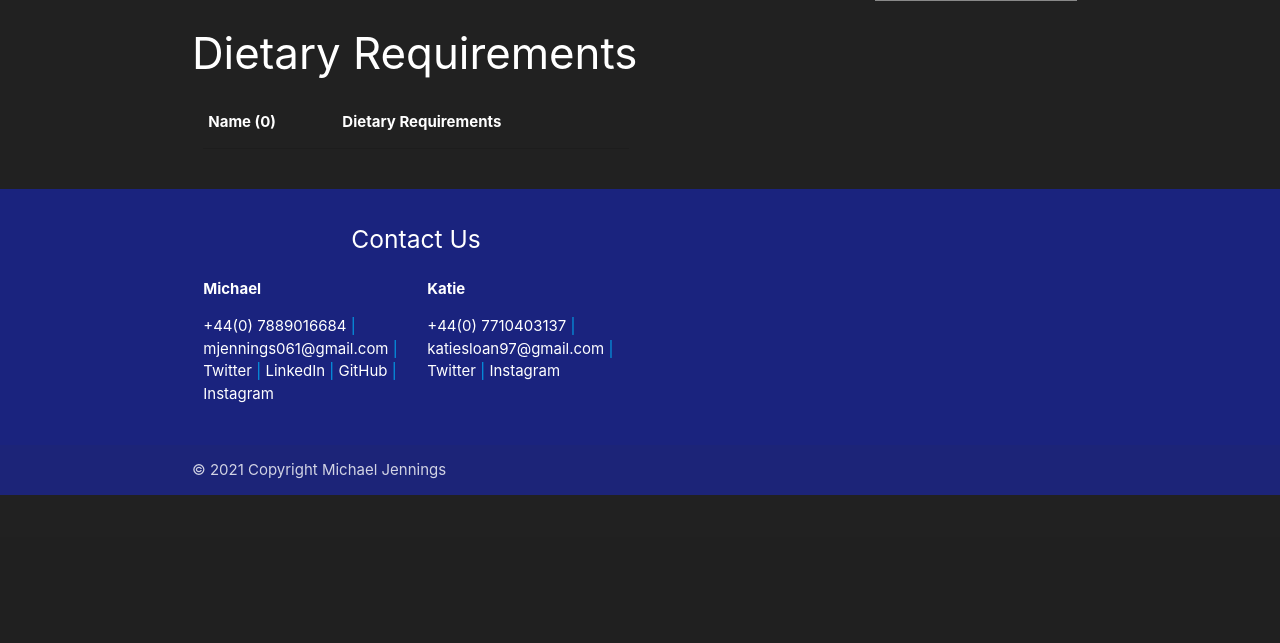
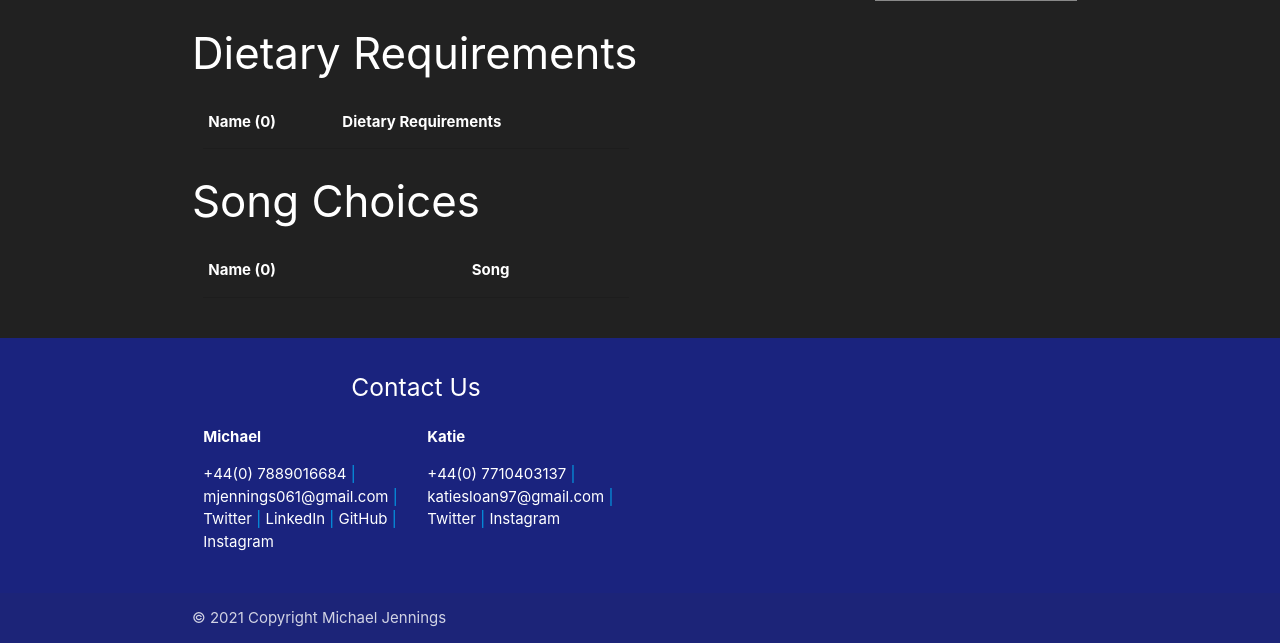
Before and after one commit to mjennings061/wedsite_two, a Django app: page /guest_summary/ in a window 1280 px wide. Shown: the part 263-906 px from the top of the page. Before the commit the page ends 758 px from the top, so only its background shows below. Run offline with Django 3.2, Linux system fonts and the light colour scheme; the visitor is signed in with stand-in values (Sample User, id 1); data comes from the database, SQL or seed files in the repository; data that the repository does not hold is empty.

Commit message:
Added song choice display in /guest_summary

```diff
--- a/core/templates/core/guest_summary.html
+++ b/core/templates/core/guest_summary.html
@@ -81,4 +81,25 @@
             </table>
         </div>
     </div>
+    <div class="row">
+        <h3>Song Choices</h3>
+        <div class="col l6 s6">
+            <table>
+                <thead>
+                <tr>
+                    <th>Name ({{ songs | length }})</th>
+                    <th>Song</th>
+                </tr>
+                </thead>
+                <tbody>
+                {% for guest in songs %}
+                    <tr>
+                        <td>{{ guest.name }}</td>
+                        <td>{{ guest.song }}</td>
+                    </tr>
+                {% endfor %}
+                </tbody>
+            </table>
+        </div>
+    </div>
 {% endblock %}
--- a/core/views.py
+++ b/core/views.py
@@ -135,7 +135,7 @@ class GuestSummaryView(LoginRequiredMixin, UserPassesTestMixin, TemplateView):
         # Dietary requirements as [{username, dietary}]
         guests_dietary = self.get_dietary_requirements(users)
         # TODO: Add song recommendations by user
-
+        guests_song = self.get_song_choices(users)
 
         # Return all four context lists
         context = {
@@ -143,7 +143,8 @@ class GuestSummaryView(LoginRequiredMixin, UserPassesTestMixin, TemplateView):
             'ceremony': guests_ceremony,
             'not_going': guests_not_going,
             'no_response': guests_no_response,
-            'dietary': guests_dietary
+            'dietary': guests_dietary,
+            'songs': guests_song
         }
         return context
 
@@ -176,3 +177,20 @@ class GuestSummaryView(LoginRequiredMixin, UserPassesTestMixin, TemplateView):
                 'dietary': guest['dietary'],
             })
         return guests_dietary
+
+    def get_song_choices(self, users):
+        guests = Guest.objects.exclude(song='').exclude(song='None').values('user_id', 'song')
+        guests_song = []
+        for guest in guests:
+            # get the user object connected to the current guest
+            user = users.get(id=guest['user_id'])
+            # get the name of the user, or just get the username if its blank
+            if user.first_name != '':
+                name = f'{user.first_name} {user.last_name}'
+            else:
+                name = user.username
+            guests_song.append({
+                'name': name,
+                'song': guest['song'],
+            })
+        return guests_song
```
